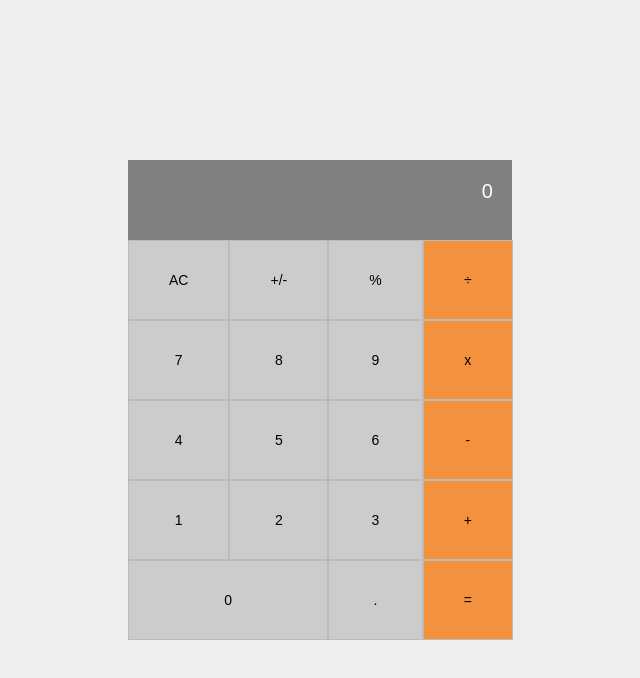
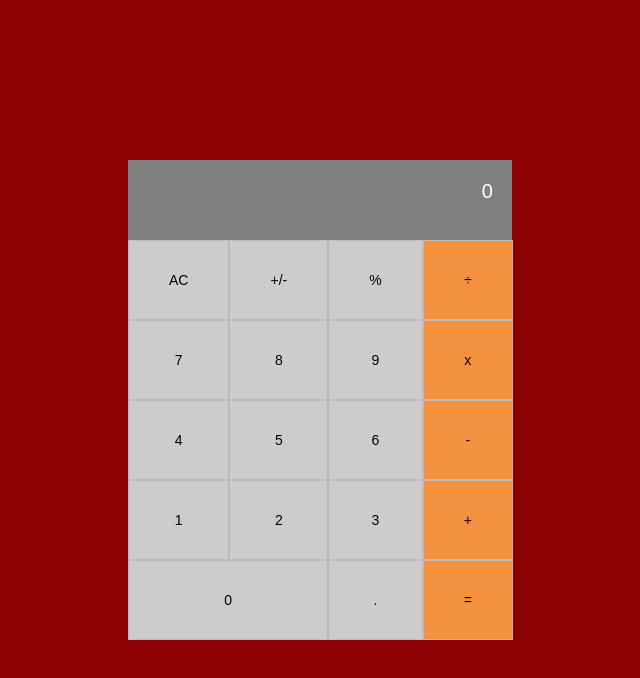
Before and after one commit to mukhammadrizooff/Math-Magicians, a React (Create React App) app: page / in a window 1280 px wide. Shown: the top 678 px of the page, without its empty margins (320-960 px from the left). Built offline with nearby package versions, Linux system fonts and the light colour scheme.

Commit message:
Fix StyleLinter errors

```diff
--- a/src/App.css
+++ b/src/App.css
@@ -1,4 +1,4 @@
 .calculator {
-    width: 100%;
-    height: 100%;
-  }
+  width: 100%;
+  height: 100%;
+}
--- a/src/index.css
+++ b/src/index.css
@@ -14,7 +14,7 @@
 body {
   width: 100vw;
   height: 100vh;
-    background-color: #eee;
+  background-color: darkred;
   display: grid;
   place-content: center;
 }
```
Also changed, not shown: src/components/simpleCalculator.css (indentation only). Lines whose indentation alone changed are shown as unchanged.
